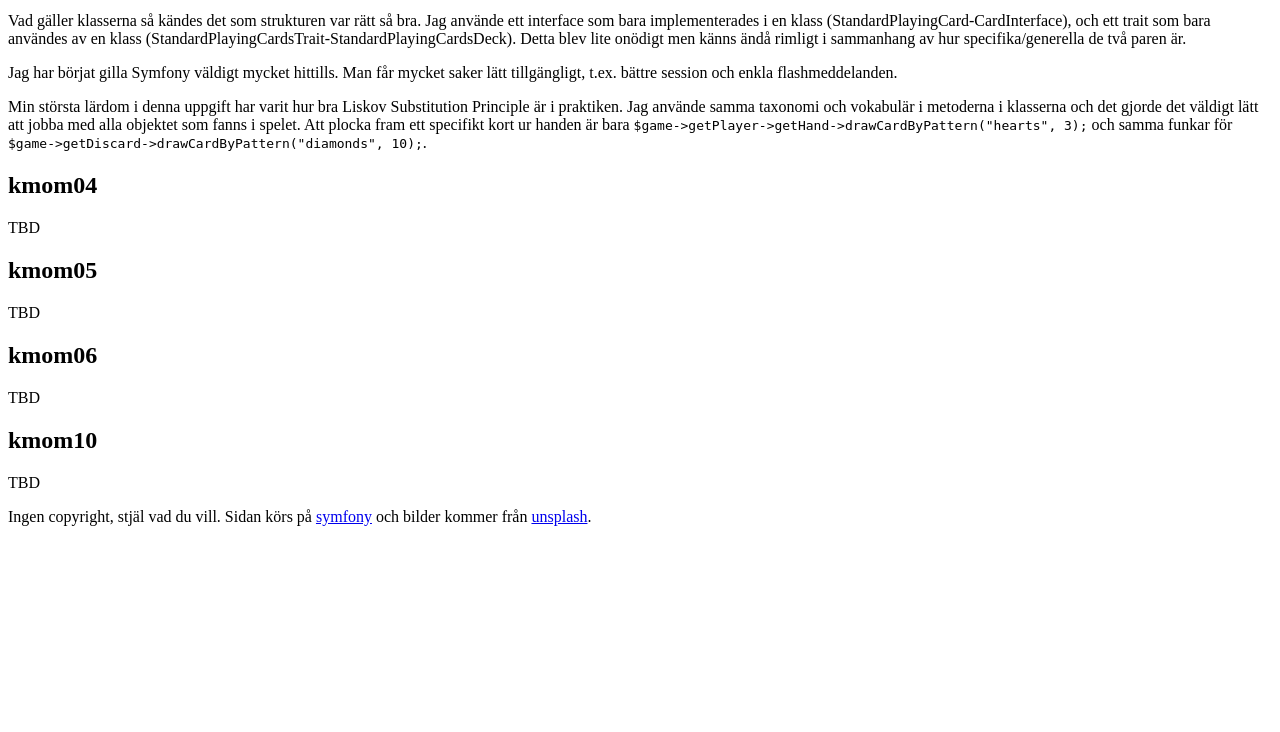
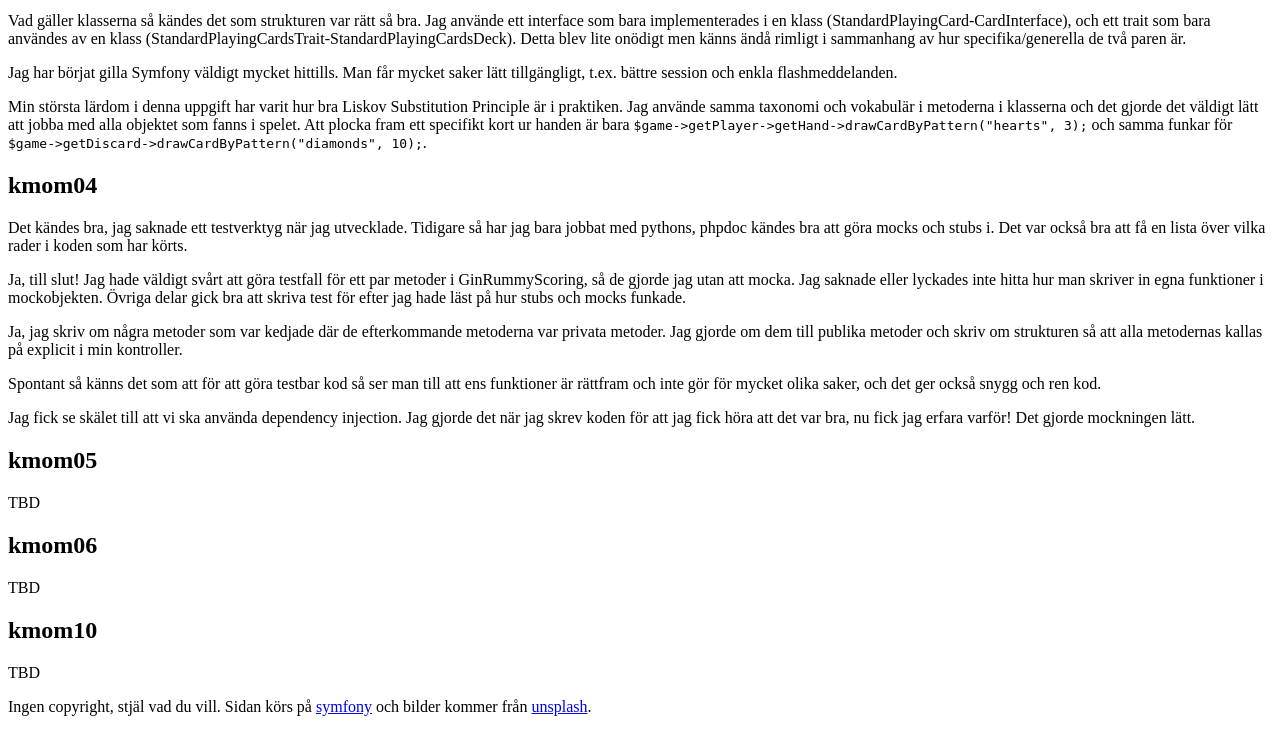
Before and after one commit to missivaeak/mvc-report, a Symfony app: template templates/pages/report.html.twig in a window 1280 px wide. Shown: the part 964-1696 px from the top of the page. Before the commit the page ends 1490 px from the top, so only its background shows below. Run offline with Twig, Linux system fonts and the light colour scheme; the template is opened without the code that fills it, so the values that code supplies are empty; some libraries are stand-ins or nearby versions.

Commit message:
redovisning klar

```diff
--- a/src/Game/Game.php
+++ b/src/Game/Game.php
@@ -240,7 +240,7 @@ class Game
      *
      * @param Player $knocking Knocking player
      * @param Player $notKnocking The player who's not knocking
-     * @param int $difference The difference in score, positive means the knocking player's advantage and negative is the not knocking player's advantage.
+     * @param int $difference The difference in hand score excluding bonuses, positive means the knocking player's advantage and negative is the not knocking player's advantage.
      */
     public function score(Player $knocking, Player $notKnocking, int $difference): int
     {
--- a/templates/pages/report.html.twig
+++ b/templates/pages/report.html.twig
@@ -50,7 +50,16 @@
     </section>
     <section>
         <h2 id="kmom04">kmom04</h2>
-        <p>TBD</p>
+
+        <p>Det kändes bra, jag saknade ett testverktyg när jag utvecklade. Tidigare så har jag bara jobbat med pythons, phpdoc kändes bra att göra mocks och stubs i. Det var också bra att få en lista över vilka rader i koden som har körts.</p>
+
+        <p>Ja, till slut! Jag hade väldigt svårt att göra testfall för ett par metoder i GinRummyScoring, så de gjorde jag utan att mocka. Jag saknade eller lyckades inte hitta hur man skriver in egna funktioner i mockobjekten. Övriga delar gick bra att skriva test för efter jag hade läst på hur stubs och mocks funkade.</p>
+
+        <p>Ja, jag skriv om några metoder som var kedjade där de efterkommande metoderna var privata metoder. Jag gjorde om dem till publika metoder och skriv om strukturen så att alla metodernas kallas på explicit i min kontroller.</p>
+
+        <p>Spontant så känns det som att för att göra testbar kod så ser man till att ens funktioner är rättfram och inte gör för mycket olika saker, och det ger också snygg och ren kod.</p>
+
+        <p>Jag fick se skälet till att vi ska använda dependency injection. Jag gjorde det när jag skrev koden för att jag fick höra att det var bra, nu fick jag erfara varför! Det gjorde mockningen lätt.</p>
     </section>
     <section>
         <h2 id="kmom05">kmom05</h2>
```
